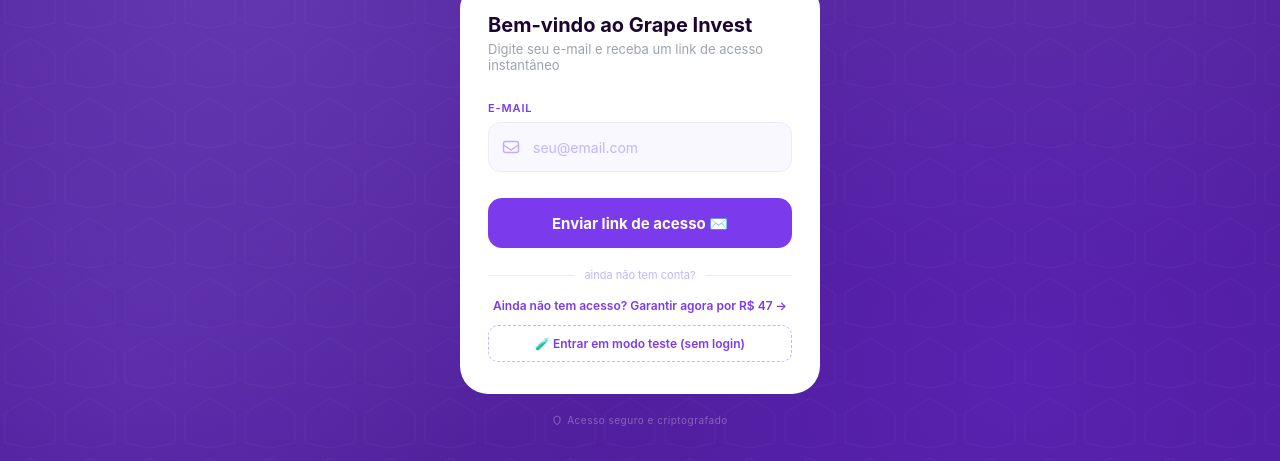
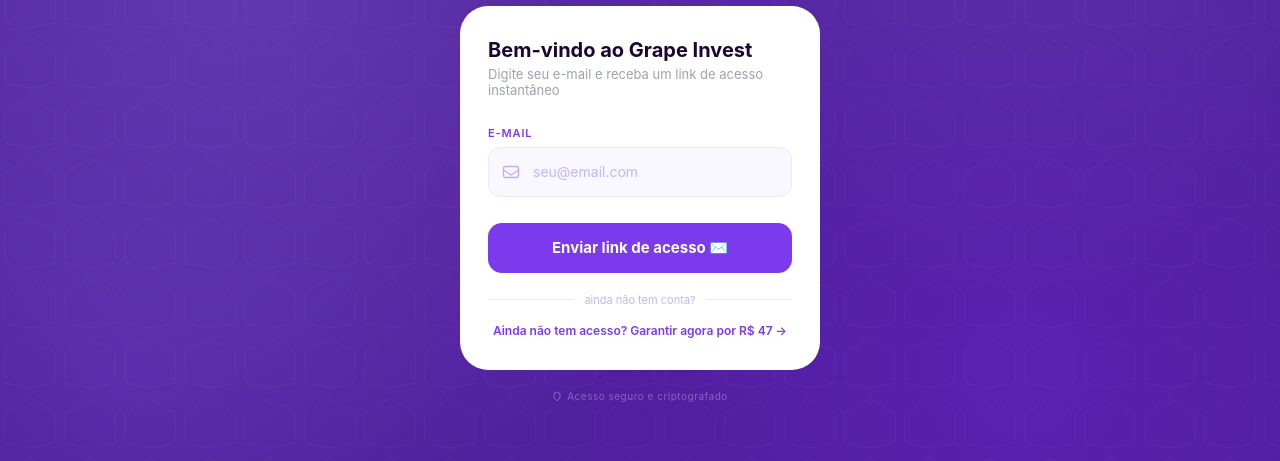
Before and after one commit to ricksalen23/GRAPE-INVEST, a plain HTML site: page index.html in a window 1280 px wide. Shown: the part 267-728 px from the top of the page. Drawn offline with nearby package versions, Linux system fonts and the light colour scheme.

Commit message:
Remove test login button from index.html
Removed the test login button from the login section.

```diff
--- a/index.html
+++ b/index.html
@@ -1102,12 +1102,7 @@
       <div id="login-success" style="font-size:13px;color:#16A34A;margin-top:10px;display:none;text-align:center;background:#F0FDF4;border-radius:10px;padding:12px;line-height:1.5;"></div>
       <div class="login-divider"><div class="login-div-line"></div><div class="login-div-txt">ainda não tem conta?</div><div class="login-div-line"></div></div>
       <div class="login-link"><a href="https://grapeinvest.kiwify.com.br">Ainda não tem acesso? Garantir agora por R$ 47 →</a></div>
-      <div style="margin-top:12px;text-align:center;">
-        <button onclick="entrarComoTeste()" style="background:none;border:1.5px dashed #C4B5FD;border-radius:10px;padding:10px 20px;font-size:12px;font-weight:600;color:#7C3AED;cursor:pointer;font-family:inherit;width:100%;">
-          🧪 Entrar em modo teste (sem login)
-        </button>
-      </div>
-    </div>
+      </div>
     <div class="login-secure">
       <svg width="10" height="10" viewBox="0 0 10 10" fill="none"><path d="M5 1L2 2.5v3c0 2 1.5 3.5 3 4 1.5-.5 3-2 3-4v-3L5 1z" stroke="rgba(255,255,255,0.3)" stroke-width="1" fill="none"/></svg>
       Acesso seguro e criptografado
```
